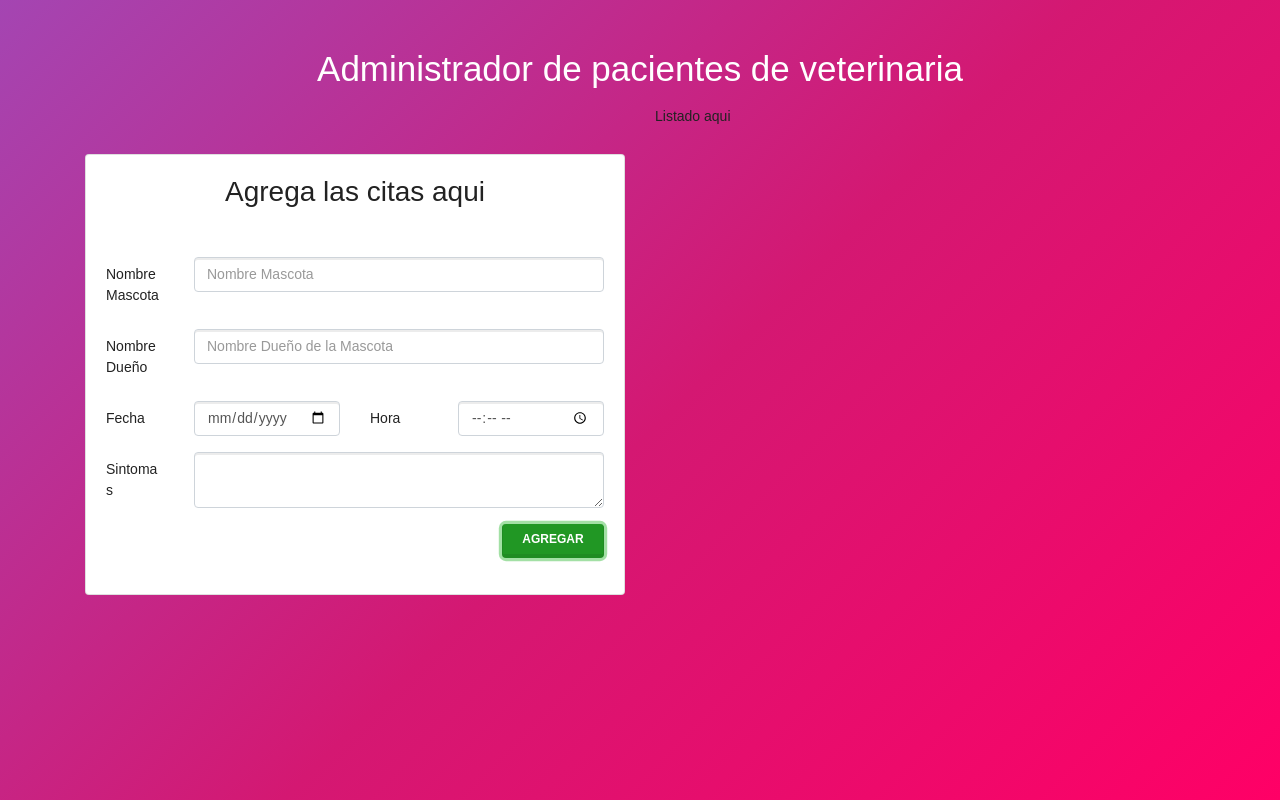
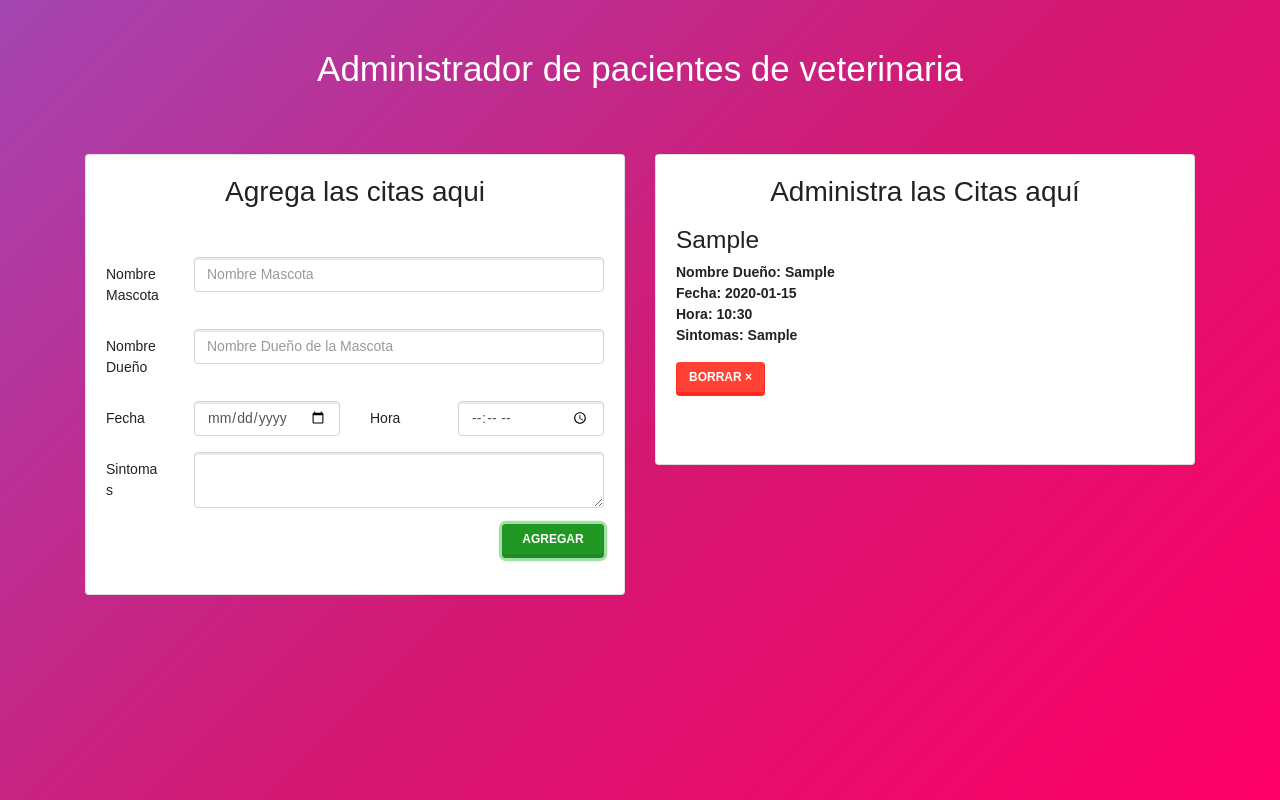
Before and after one commit to Larrygf02/citas-redux, a React (Create React App) app: page / in a window 1280 px wide. Both pictures are taken after typing "Sample", "Sample", "2020-01-15", "10:30", "Sample" into the empty fields and a click on the button "AGREGAR". Built offline with nearby package versions, Linux system fonts and the light colour scheme.

Commit message:
Almacenando las citas en lista de citas

```diff
--- a/src/App.js
+++ b/src/App.js
@@ -1,5 +1,6 @@
 import React, { useState } from 'react';
 import AgregarCita from './componentes/AgregarCita'
+import ListadoCitas from './componentes/ListadoCitas'
 
 // Redux
 import store from './store'
@@ -17,7 +18,7 @@
             <AgregarCita/>
           </div>
           <div className="col-md-6">
-            Listado aqui
+            <ListadoCitas/>
           </div>
         </div>
       </div>
--- a/src/componentes/AgregarCita.js
+++ b/src/componentes/AgregarCita.js
@@ -1,5 +1,5 @@
 import React, { useState } from 'react'
-import { useDispatch } from 'react-redux'
+import { useDispatch, useSelector } from 'react-redux'
 import { agregarCitaAction } from '../actions/CitasActions'
 import { validarFormularioAction } from '../actions/ValidarActions'
 import uuid from 'uuid/v4'
@@ -16,6 +16,10 @@
     const dispatch = useDispatch()
     const agregarNuevaCita = cita => dispatch(agregarCitaAction(cita))
     const validarFormulario = estado => dispatch(validarFormularioAction(estado))
+
+    // useSelector es similar a mapStateToProps en hooks
+    const error = useSelector((state) => state.error)
+    console.log(error);
 
     const submitNuevaCita = e => {
         e.preventDefault()
@@ -113,6 +117,9 @@
                         </div>
                     </div>
                 </form>
+                {error.error ? <div className="alert alert-danger text-center p2">
+                    Todos los campos son obligatorios
+                </div>: null}
             </div>
         </div>
     )
--- /dev/null
+++ b/src/componentes/ListadoCitas.js
@@ -0,0 +1,35 @@
+import React from 'react'
+import { useSelector } from 'react-redux'
+
+const ListadoCitas = () => {
+    // obtener las citas del state
+    const citas = useSelector(state => state.citas)
+
+    //Ver si hay citas
+    const mensaje = Object.keys(citas.citas).length === 0 ? 'No hay citas' : 'Administra las Citas aquí'
+    return (
+        <div className="card mt-5">
+            <div className="card-body">
+            <h2 className="card-title text-center">{mensaje}</h2>
+                <div className="lista-citas">
+                    {citas.citas.map(cita => (
+                        <div className="media mt-3">
+                            <div className="media-body">
+                                <h3 className="mt-0">{cita.mascota}</h3>
+                                <p className="card-text"><span>Nombre Dueño: {cita.propietario}</span></p>
+                                <p className="card-text"><span>Fecha: {cita.fecha}</span></p>
+                                <p className="card-text"><span>Hora: {cita.hora}</span>  </p>
+                                <p className="card-text"><span>Sintomas: {cita.sintomas}</span> <br /> </p>
+                                <button
+                                    className="btn btn-danger">Borrar &times;
+                                </button>
+                            </div>
+                        </div>
+                    ))}
+                </div>
+            </div>
+        </div>
+    )
+}
+
+export default ListadoCitas;
```
